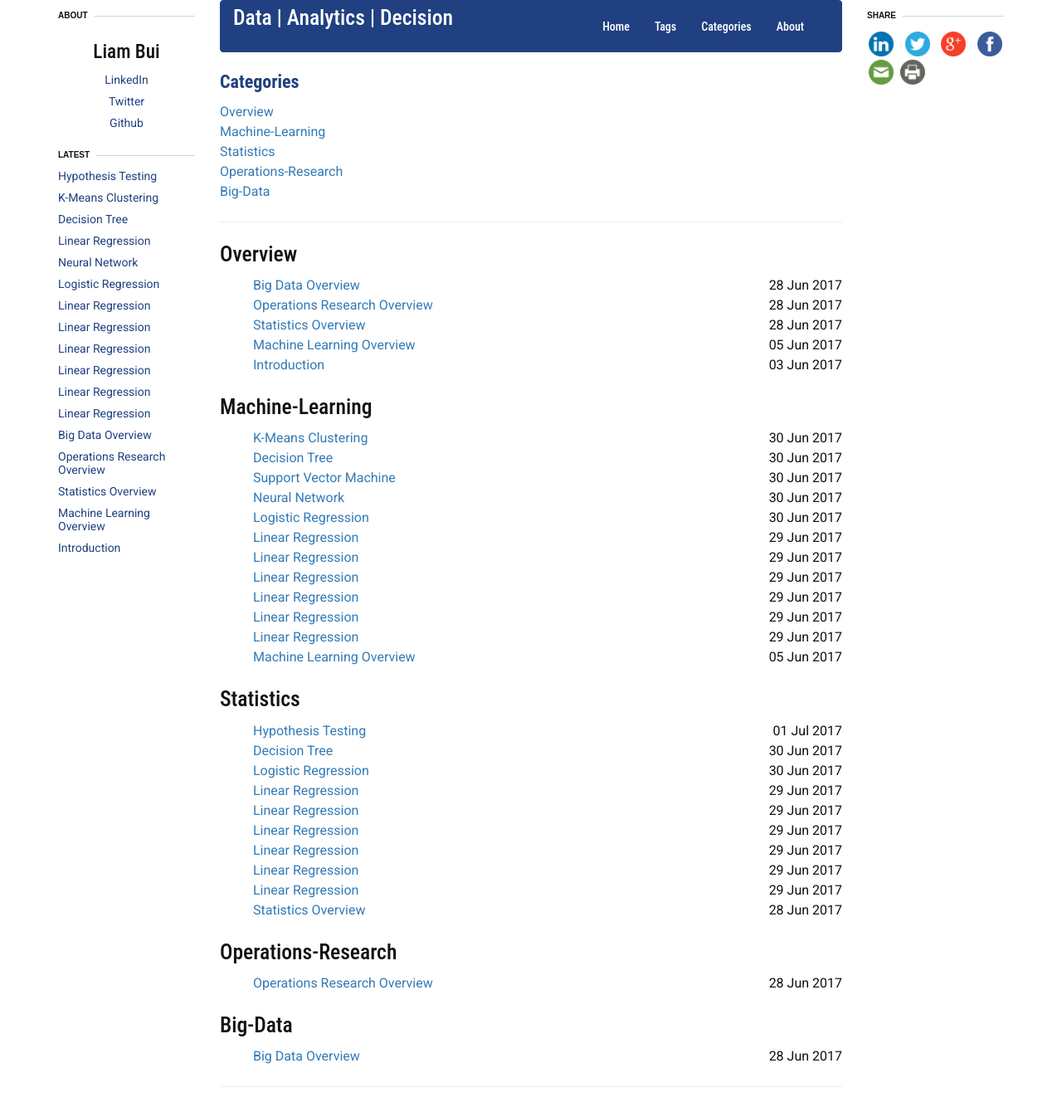
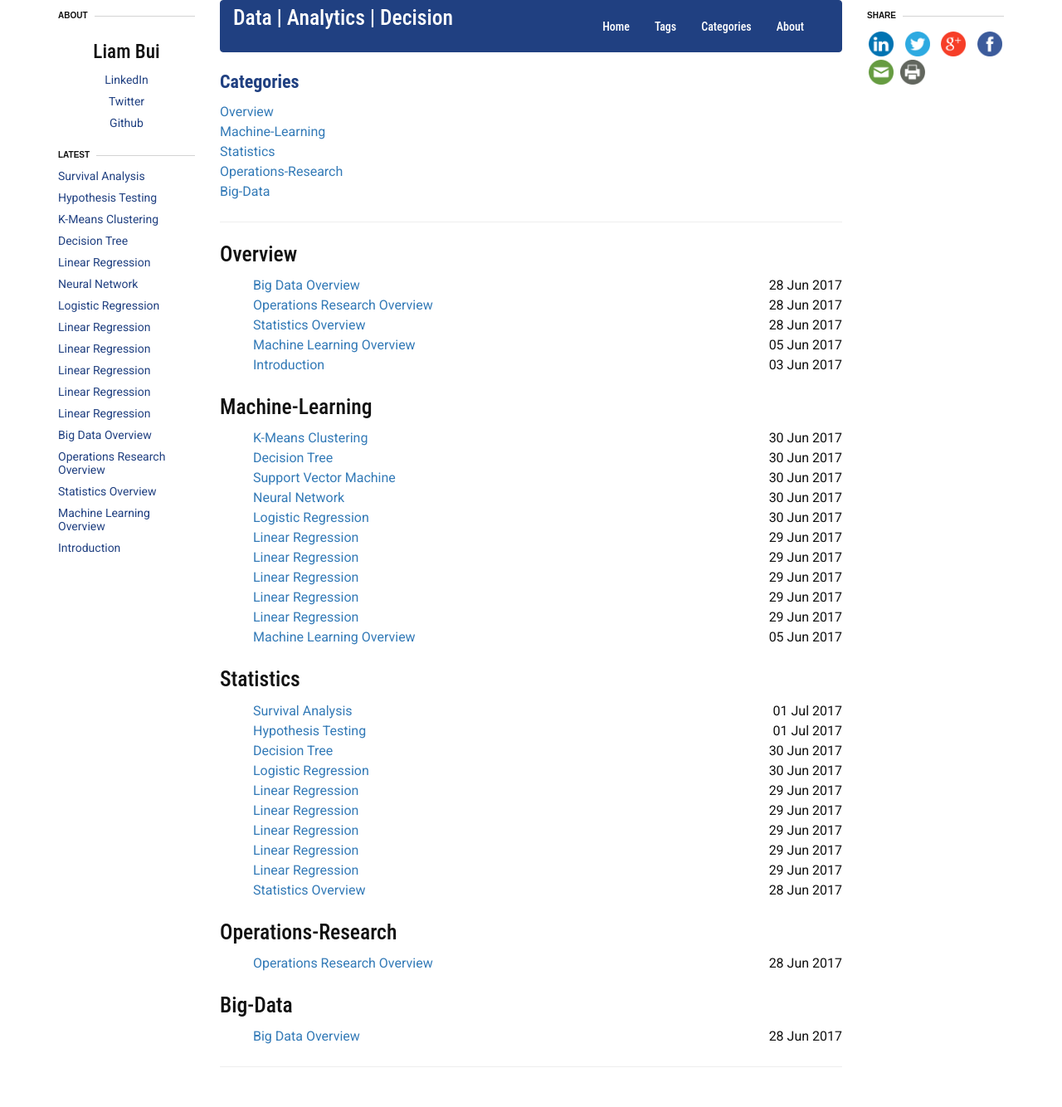
Before and after one commit to liambll/blog-archive, a Jekyll site: the page built from categories.md, in a window 1280 px wide. Shown: the whole page at 83% size. Built offline with Jekyll 4.4.1, drawn with Linux system fonts in a browser that asks for light colours; nearby versions of some CDN libraries; after the commit the page ends 1310 px from its top, so only the background shows below that; some of the changed lines change nothing that is shown.

Commit message:
Update 2017-07-01-survival-analysis.markdown

```diff
--- a/_posts/2017-07-01-survival-analysis.markdown
+++ b/_posts/2017-07-01-survival-analysis.markdown
@@ -1,31 +1,16 @@
 ---
 layout: post
 comments: true
-title:  "Linear Regression"
-title2:  "Linear Regression"
-date:   2017-06-29 15:22:00
-permalink: 2017/06/29/linear-regression/
+title:  "Survival Analysis"
+title2:  "Survival Analysis"
+date:   2017-07-01 20:22:00
+permalink: /survival-analysis/
 mathjax: true
-tags: Statistics Machine-Learning Linear-Regression Supervised-Learning
-categories: Statistics Machine-Learning
-img: /blog/assets/linear-regression/linear-regression.png
-summary: Linear regression is an approach for modeling the relationship between a scalar dependent variable y and one or more explanatory variables (or independent variables) denoted X...
+tags: Statistics Survival Analysis
+categories: Statistics
+img: /blog/assets/survival-analysis/survival-analysis.png
+summary: Survival analysis is generally defined as a set of methods for analyzing data where the outcome variable is the time until the occurrence of an event of interest...
 ---
 
 
-"Linear regression is an approach for modeling the relationship between a dependent variable and one or more explanatory variables." In Statistics, Linear regression is used to understand how changes in explanatory variables would affect the dependent variable. In machine learning, the focus is more to predict value of dependent variable based on explanatory variables.
-
-Some examples:
-- analyze relationship between customer's satisfaction and customer's waiting time, call duration, discussion topic, etc
-- predict house price based on the house's characteristics (location, areas, number of bed rooms, number of bath rooms, etc)
-
-## 1. Model
-
-
-## 2. Learning
-
-## 3. Examples
-
-## 4. Further thought
-
-## 5. Statistical perspectives
+"Survival analysis is generally defined as a set of methods for analyzing data where the outcome variable is the time until the occurrence of an event of interest."
```
